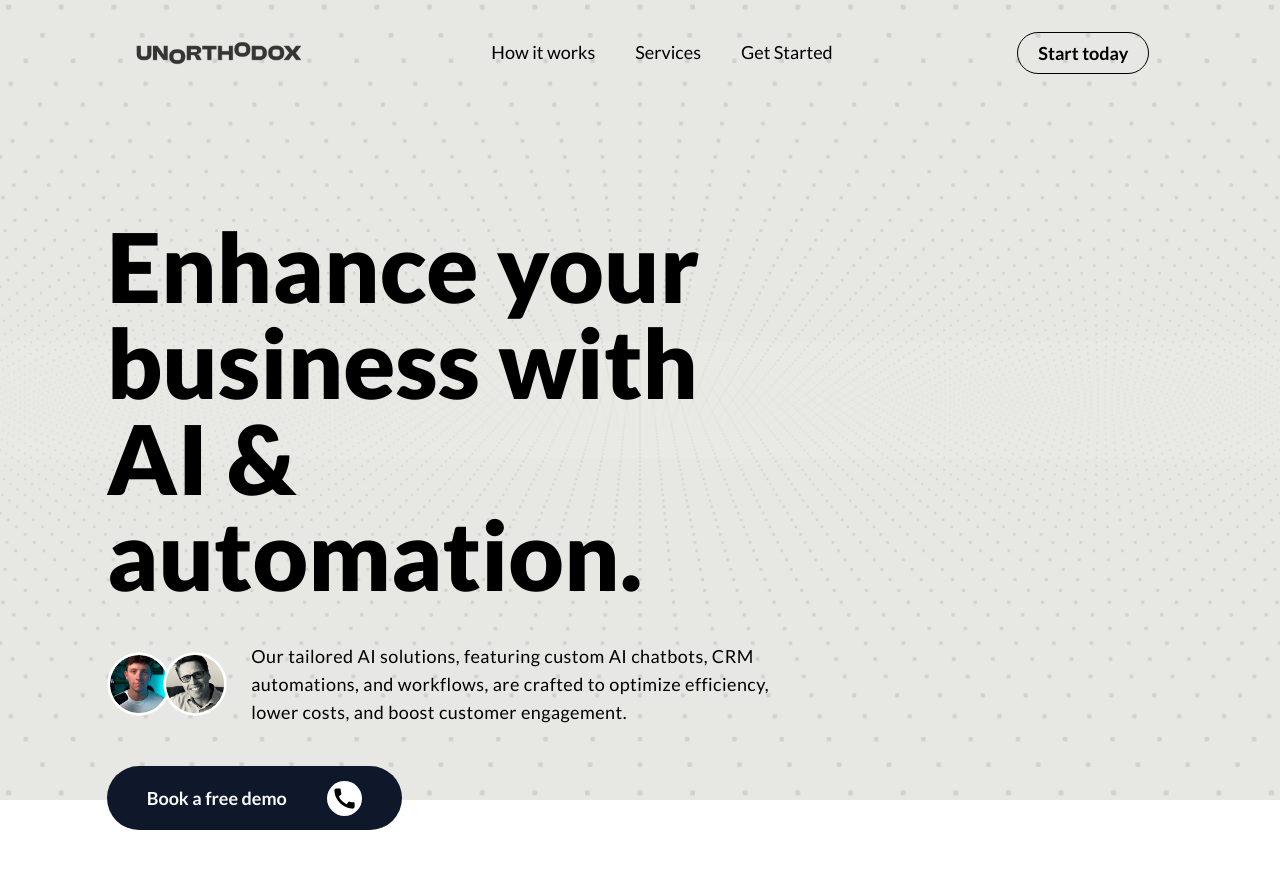
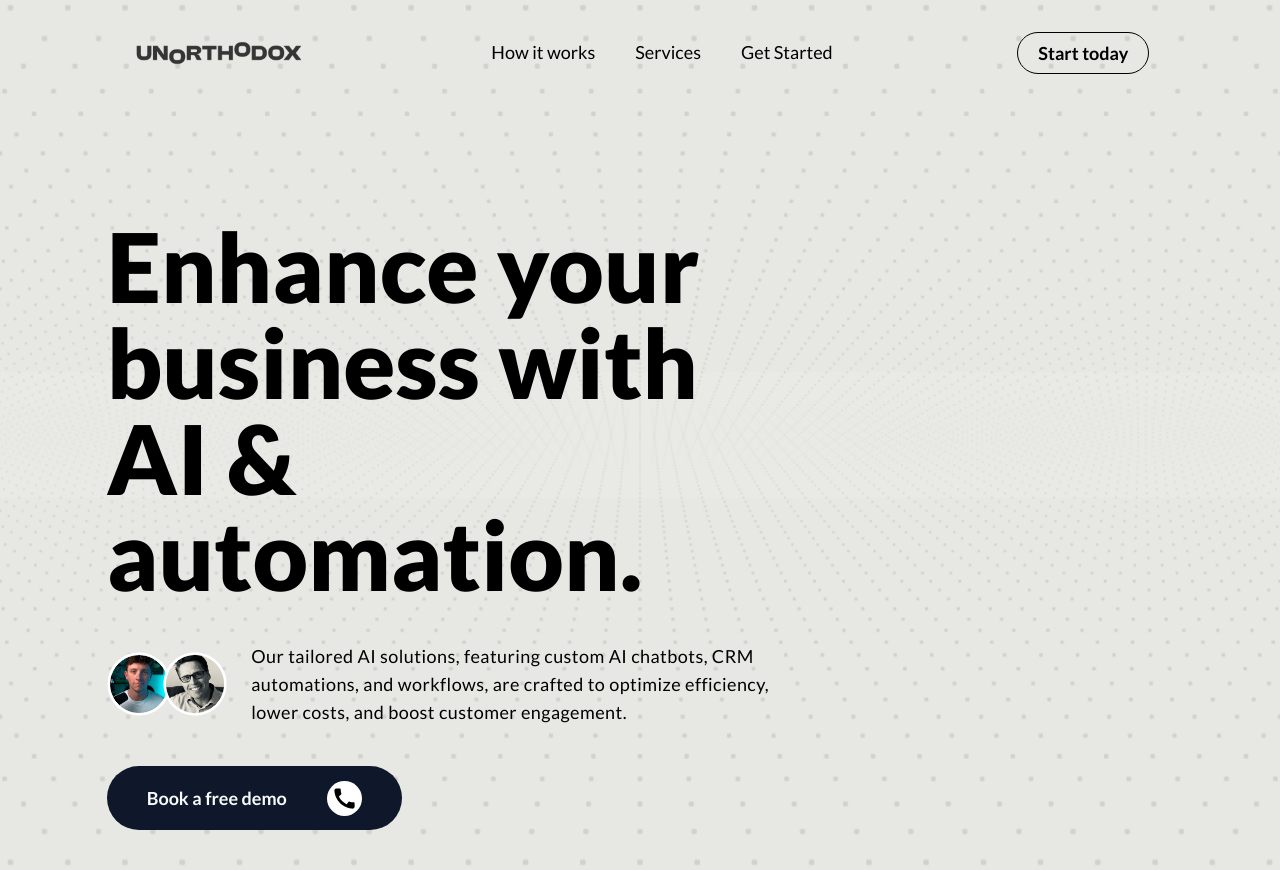
Before and after one commit to Ehtesham-Zahid/Sales-System-Landing-Page, a React (Vite) app: page / in a window 1280 px wide. Before the commit the page ends 830 px from the top, so only its background shows below. Built offline with nearby package versions, Linux system fonts and the light colour scheme.

Commit message:
Home Section Half Done

```diff
--- a/src/components/HomeSection/HomeSection.jsx
+++ b/src/components/HomeSection/HomeSection.jsx
@@ -11,11 +11,11 @@ import "./HomeSection.css";
 
 const HomeSection = () => {
   return (
-    <div className="w-screen bg-image flex justify-center h-screen">
+    <div className="w-screen bg-image flex justify-center min-h-screen">
       <div className="lg:w-5/6 2xl:w-2/3 ">
         <Navbar />
         <div className="flex flex-col justify-start mt-28 lg:w-3/4 xl:w-2/3 ">
-          <p className="lg:text-[5rem] xl:text-[6rem] 2xl:text-[7rem]  leading-none font-black      ">
+          <p className="lg:text-[5rem] xl:text-[6rem] 2xl:text-[6.5rem]  leading-none font-black      ">
             Enhance your business with AI & automation.
           </p>
 
@@ -33,7 +33,7 @@ const HomeSection = () => {
               lower costs, and boost customer engagement.
             </p>
           </div>
-          <div className="mt-10">
+          <div className="my-10">
             <Button className="rounded-full text-lg px-10 py-8 font-semibold">
               Book a free demo{" "}
               <CallIcon
```
